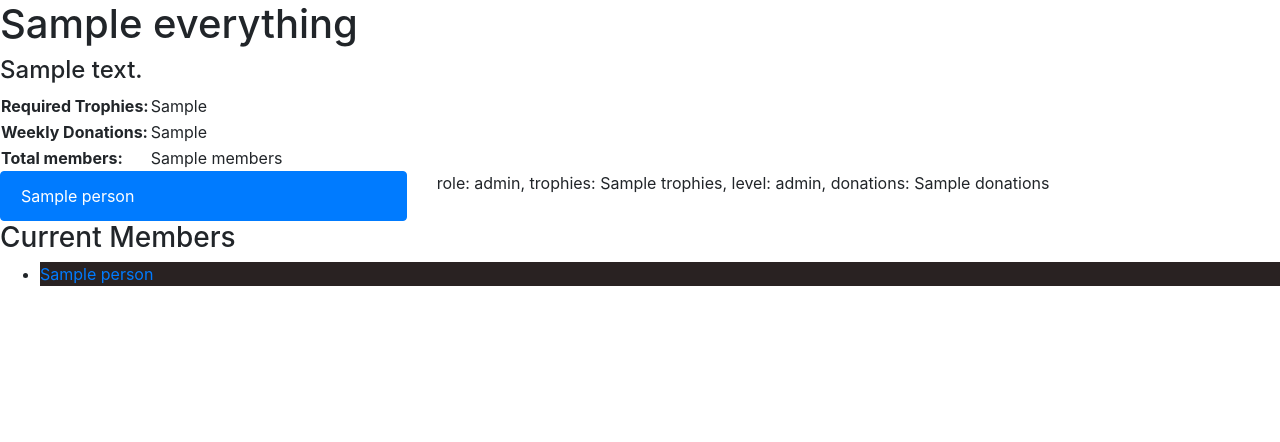
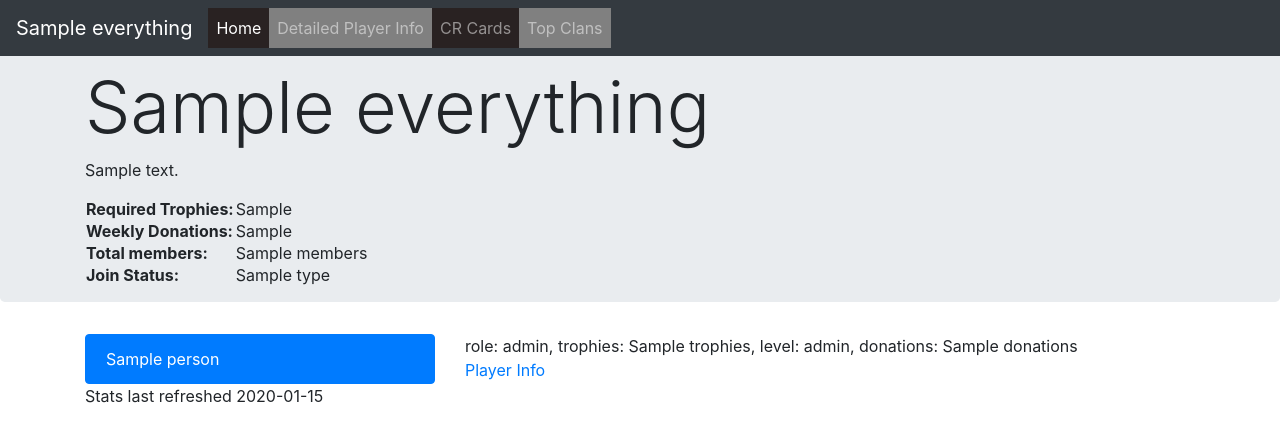
Before and after one commit to khibma/o613, a Flask app: template templates/index.html in a window 1280 px wide. Shown: the top 442 px of the page. Run offline with Flask 2, Linux system fonts and the light colour scheme; the template is opened without the code that fills it: most values are stand-ins (such as "Sample title", 1, 10 or a date in 2020); some libraries are stand-ins or nearby versions.

Commit message:
more work

```diff
--- a/app.py
+++ b/app.py
@@ -1,35 +1,40 @@
 from flask import Flask, render_template
 app = Flask(__name__)
 
-stuff = {"clan":"xxx",
-        "rank":5,
-        "members":3,
-        "trophies": 10,
-        "description": "a description"}
-
-memList = ["fred", "Bob", "Steve"]
 
 import configparser
 import os, sys
+from sys import platform
+import datetime
 config = configparser.ConfigParser()
 config.read(os.path.join(sys.path[0],"clash/settings.ini"))
-token = config.get("CLASH", "token")
+tokenLocal = config.get("CLASH", "tokenLocal")
+tokenAzure = config.get("CLASH", "tokenAzure")
 clanID = config.get("CLASH", "clanID")
 
 sys.path.append(os.path.join(sys.path[0], "clash"))
 import clash
-CR = clash.clash(token, clanID)
+t = tokenAzure if platform != "win32" else tokenLocal
+
+CR = clash.clash(t, clanID)
 print(CR)
 
 @app.route('/')
-def index(memList=memList, everything=CR):
-   return render_template('index.html', members=memList, everything=CR.clanInfo, t=CR.token)
+def index(everything=CR):
+   #CI = CR.getClanInfo()
+   #print(CI)
+   if (datetime.datetime.now() - CR.updateTime).seconds > 120:
+        CR.getClanInfo()
+        CR.updateTime = datetime.datetime.now()
+   return render_template('index.html', everything=CR.clanInfo, t=CR.token, updatetime=CR.updateTime.strftime("%Y-%m-%d %H:%M"))
 
 @app.route('/user/<user>')
 def userRender(user):
-   return render_template('user.html', user = user)
+   playerInfo = CR.getPlayerInfo(user)
+
+   return render_template('user.html', user = user, pi = playerInfo, everything=CR, updatetime=CR.updateTime)
 
 if __name__ == '__main__':
 
-   #app.run(debug = True)
-   app.run(host='0.0.0.0')
+   app.run(debug = True)
+   #app.run(host='0.0.0.0')
--- /dev/null
+++ b/templates/base.html
@@ -0,0 +1,49 @@
+<html>
+    <head>
+      {% if title %}
+      <title>{{ title }} </title>
+      {% else %}
+      <title>Welcome to Microblog</title>
+      {% endif %}
+      <link href="{{ url_for('static', filename='css/style.css') }}" rel="stylesheet">
+     <link rel="stylesheet" href="https://maxcdn.bootstrapcdn.com/bootstrap/4.0.0/css/bootstrap.min.css" integrity="sha384-Gn5384xqQ1aoWXA+058RXPxPg6fy4IWvTNh0E263XmFcJlSAwiGgFAW/dAiS6JXm" crossorigin="anonymous">
+    </head>
+    <body>
+        <nav class="navbar navbar-expand-md navbar-dark fixed-top bg-dark">
+            <a class="navbar-brand" href="#">{{ everything.name }}</a>
+            <button class="navbar-toggler" type="button" data-toggle="collapse" data-target="#navbarsExampleDefault" aria-controls="navbarsExampleDefault" aria-expanded="false" aria-label="Toggle navigation">
+                <span class="navbar-toggler-icon"></span>
+            </button>
+
+            <div class="collapse navbar-collapse" id="navbarsExampleDefault">
+                <ul class="navbar-nav mr-auto">
+                    <li class="nav-item active">
+                        <a class="nav-link" href="/">Home <span class="sr-only">(current)</span></a>
+                    </li>
+                    <li class="nav-item">
+                        <a class="nav-link" href="#">Detailed Player Info</a>
+                    </li>
+                    <li class="nav-item">
+                        <a class="nav-link" href="#">CR Cards</a>
+                    </li>
+                    <li class="nav-item">
+                        <a class="nav-link" href="#">Top Clans</a>
+                    </li>
+
+                </ul>
+            </div>
+        </nav>
+
+
+        {% block content %}{% endblock %}
+
+
+        <footer class="container">
+            <p>Stats last refreshed {{ updatetime }}</p>
+        </footer>
+
+        <script src="https://code.jquery.com/jquery-3.2.1.slim.min.js" integrity="sha384-KJ3o2DKtIkvYIK3UENzmM7KCkRr/rE9/Qpg6aAZGJwFDMVNA/GpGFF93hXpG5KkN" crossorigin="anonymous"></script>
+        <script src="https://cdnjs.cloudflare.com/ajax/libs/popper.js/1.12.9/umd/popper.min.js" integrity="sha384-ApNbgh9B+Y1QKtv3Rn7W3mgPxhU9K/ScQsAP7hUibX39j7fakFPskvXusvfa0b4Q" crossorigin="anonymous"></script>
+        <script src="https://maxcdn.bootstrapcdn.com/bootstrap/4.0.0/js/bootstrap.min.js" integrity="sha384-JZR6Spejh4U02d8jOt6vLEHfe/JQGiRRSQQxSfFWpi1MquVdAyjUar5+76PVCmYl" crossorigin="anonymous"></script>
+    </body>
+</html>
--- a/templates/index.html
+++ b/templates/index.html
@@ -1,17 +1,12 @@
-<!doctype html>
-<html>
-    <head>
-        <link href="{{ url_for('static', filename='css/style.css') }}" rel="stylesheet">
-        <link rel="stylesheet" href="https://maxcdn.bootstrapcdn.com/bootstrap/4.0.0/css/bootstrap.min.css" integrity="sha384-Gn5384xqQ1aoWXA+058RXPxPg6fy4IWvTNh0E263XmFcJlSAwiGgFAW/dAiS6JXm" crossorigin="anonymous">
-        <script src="https://code.jquery.com/jquery-3.2.1.slim.min.js" integrity="sha384-KJ3o2DKtIkvYIK3UENzmM7KCkRr/rE9/Qpg6aAZGJwFDMVNA/GpGFF93hXpG5KkN" crossorigin="anonymous"></script>
-<script src="https://cdnjs.cloudflare.com/ajax/libs/popper.js/1.12.9/umd/popper.min.js" integrity="sha384-ApNbgh9B+Y1QKtv3Rn7W3mgPxhU9K/ScQsAP7hUibX39j7fakFPskvXusvfa0b4Q" crossorigin="anonymous"></script>
-<script src="https://maxcdn.bootstrapcdn.com/bootstrap/4.0.0/js/bootstrap.min.js" integrity="sha384-JZR6Spejh4U02d8jOt6vLEHfe/JQGiRRSQQxSfFWpi1MquVdAyjUar5+76PVCmYl" crossorigin="anonymous"></script>
-    </head>
 
-   <body>
+{% extends "base.html" %}
+{% block content %}
 
-    <h1>{{ everything.name }}</h1>
-    <h4>{{ everything.description }}</h4>
+<!-- Main jumbotron for a primary marketing message or call to action -->
+<div class="jumbotron" style="padding-bottom: 1rem;">
+    <div class="container">
+        <h1 class="display-3">{{ everything.name }}</h1>
+        <p>{{ everything.description }}</p>
 
         <table>
             <tr>
@@ -26,7 +21,17 @@
                 <th>  Total members:</th>
                 <td> {{ everything.members }} </td>
             </tr>
+            <tr>
+                <th>  Join Status:</th>
+                <td> {{ everything.type }} </td>
+            </tr>
+
         </table>
+    </div>
+</div>
+
+<div class="container">
+
 <!-- https://getbootstrap.com/docs/4.0/components/list-group/ -->
     <div class="row">
         <div class="col-4">
@@ -46,24 +51,20 @@
                   {% if loop.index0 ==0: %}
 
                    <div class="tab-pane fade show active" id="list-{{ person.name }}" role="tabpanel" aria-labelledby="list-{{ person.name }}-list">
-                       role: {{ person.role }}, trophies: {{ person.trophies }}, level: {{ person.expLevel }}, donations: {{ person.donations}}</div>
+                       role: {{ person.role }}, trophies: {{ person.trophies }}, level: {{ person.expLevel }}, donations: {{ person.donations}}
+                       <br> <a href="/user/{{ person.name}}">Player Info</a>
+                    </div>
                   {%else%}
                    <div class="tab-pane fade" id="list-{{ person.name }}" role="tabpanel" aria-labelledby="list-{{ person.name }}-list">
-                        role: {{ person.role }}, trophies: {{ person.trophies }}, level: {{ person.expLevel }}, donations: {{ person.donations}}</div>
+                        role: {{ person.role }}, trophies: {{ person.trophies }}, level: {{ person.expLevel }}, donations: {{ person.donations}}
+                        <br> <a href="/user/{{ person.name}}">Player Info</a>
+                    </div>
                   {%endif%}
                 {% endfor %}
 
             </div>
         </div>
     </div>
+</div>
 
-    <h3>Current Members</h3>
-    <ul>
-
-      {% for person in members: %}
-          <li><a href="/user/{{ person }}">{{ person }}</a></li>
-      {% endfor %}
-    </ul>
-<!- {{ t}}- -->
-   </body>
-</html>
+{% endblock %}
```
Also changed, not shown: clash/clash.py (+26 -2 lines), clash/settings.ini (+2 -1 lines), templates/user.html (+3 -5 lines), README.md. Lines whose indentation alone changed are shown as unchanged.
